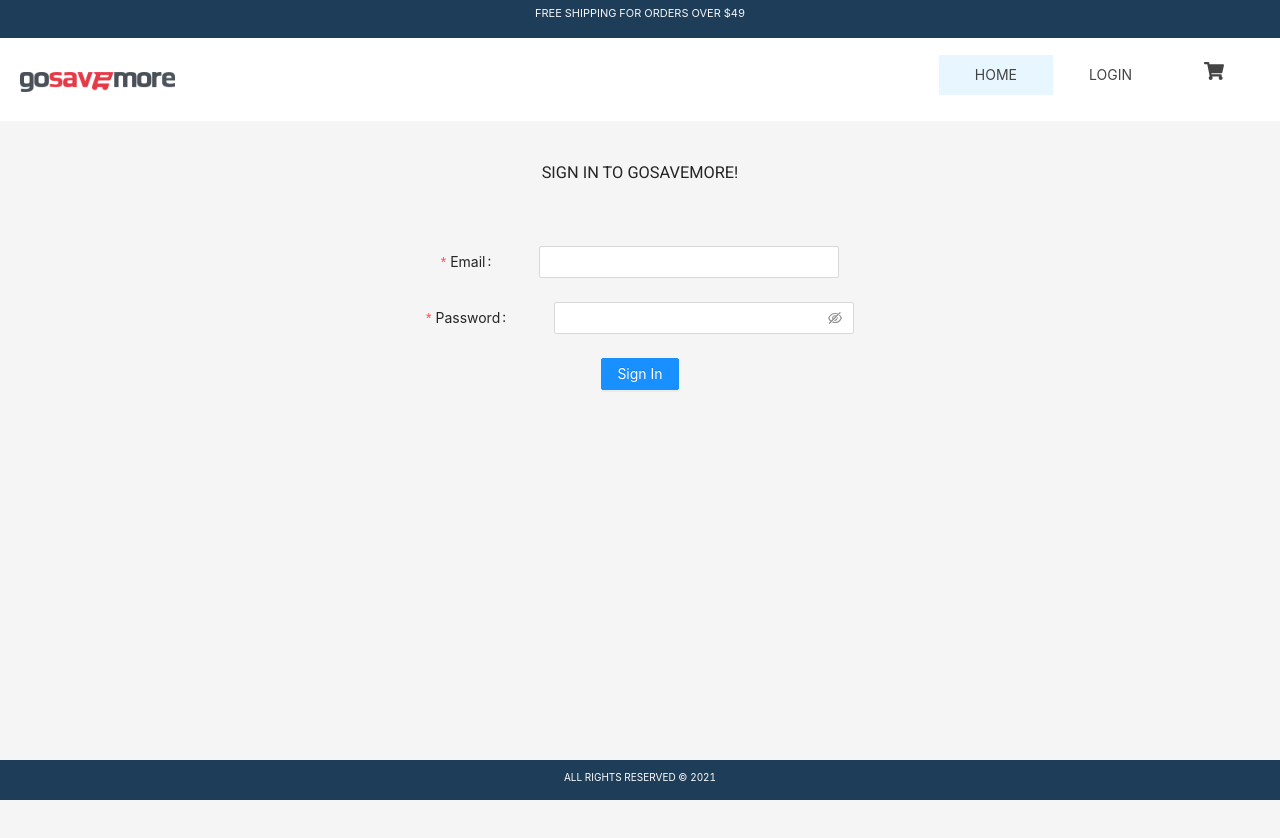
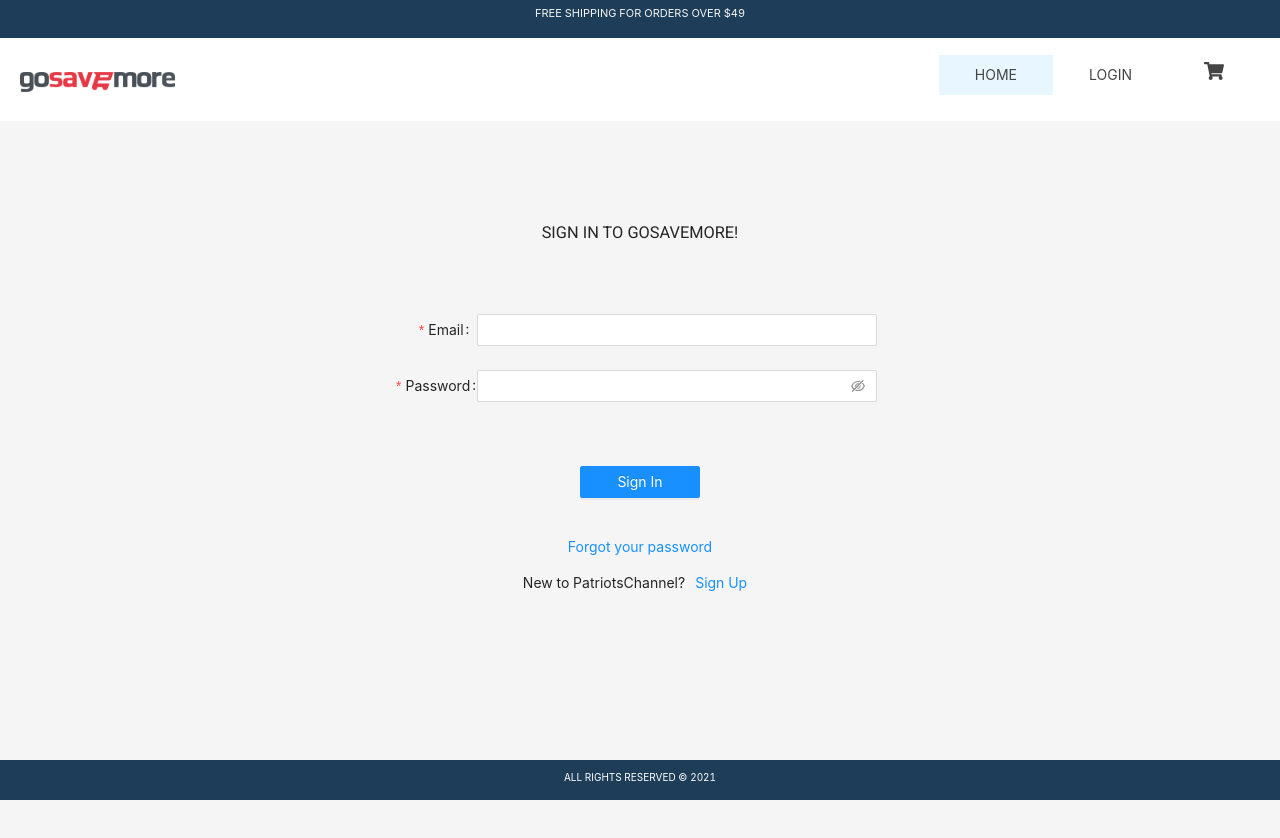
Before and after one commit to gosavemore-com/gosavemore-fe, a React (Create React App) app: page /login in a window 1280 px wide. Shown: the top 838 px of the page. After the commit the page ends 800 px from the top, so only its background shows below. Built offline with nearby package versions, Linux system fonts and the light colour scheme.

Commit message:
changes in styling specially the body margin

```diff
--- a/src/App.js
+++ b/src/App.js
@@ -7,7 +7,7 @@
 
 function App() {
   return (
-    <div className="app">
+    <>
       <Router>
         <Navigation />
         <div className="container">
@@ -19,7 +19,7 @@
         </div>
         <Footer />
       </Router>
-    </div>
+    </>
   );
 }
 
--- a/src/assets/scss/base.scss
+++ b/src/assets/scss/base.scss
@@ -19,7 +19,7 @@
 .container {
   max-width: 1200px;
   margin: 0 auto;
-  margin-top: 120px;
+  padding-top: 60px;
 }
 
 h1,
--- a/src/assets/scss/login.scss
+++ b/src/assets/scss/login.scss
@@ -1,29 +1,36 @@
 .login {
   margin-top: 160px !important;
+  @include flex(center, center);
+  flex-direction: column;
 
   &-intro {
     margin-bottom: 60px;
     text-transform: uppercase;
-    text-align: center;
+  }
+
+  &-button {
+    @include flex(center, center);
+
+    button {
+      width: 120px;
+      margin-top: 40px;
+    }
   }
 }
 
 .ant-input,
 .ant-input-password {
-  width: 300px !important;
+  width: 400px !important;
 }
 
-.ant-form {
+.signup {
   @include flex(center, center);
-  flex-direction: column;
-}
 
-.ant-row {
-  display: flex !important;
-  justify-content: space-between !important;
-}
-.ant-form-item {
-  &-label {
-    padding-right: 40px !important;
+  &-text {
+    @include flex(center, center);
+  }
+
+  span {
+    padding: 0 10px;
   }
 }
--- a/src/pages/Login.jsx
+++ b/src/pages/Login.jsx
@@ -1,7 +1,7 @@
 import React from "react";
 import { Form, Input, Button } from "antd";
 import { useSelector, useDispatch } from "react-redux";
-import { useHistory } from "react-router-dom";
+import { Link, useHistory } from "react-router-dom";
 import { loginUser } from "../redux/actions/userAction";
 
 const Login = () => {
@@ -17,12 +17,22 @@
     console.log("Failed:", errorInfo);
   };
 
+  const layout = {
+    labelCol: {
+      span: 4,
+    },
+    wrapperCol: {
+      span: 16,
+    },
+  };
+
   return (
     <div className="login">
       <div className="login-intro">
         <h3>Sign In to GoSaveMore!</h3>
       </div>
       <Form
+        {...layout}
         name="basic"
         initialValues={{
           remember: true,
@@ -55,15 +65,27 @@
         >
           <Input.Password />
         </Form.Item>
-
-        <Form.Item>
-          <Button type="primary" htmlType="submit">
-            Sign In
-          </Button>
-        </Form.Item>
+        <div className="login-button">
+          <Form.Item>
+            <Button type="primary" htmlType="submit">
+              Sign In
+            </Button>
+          </Form.Item>
+        </div>
         <div className="login-error">
           <p>{err !== undefined ? <p>{err}</p> : null} </p>
         </div>
+
+        <Link to="/forgot" className="link">
+          <p className="signup-text">Forgot your password</p>
+        </Link>
+
+        <span className="signup">
+          New to PatriotsChannel?
+          <Link to="/register" className="link">
+            <span>Sign Up</span>
+          </Link>
+        </span>
       </Form>
     </div>
   );
```
Also changed, not shown: 1 other file (tests, documents, lock files or other folders).
